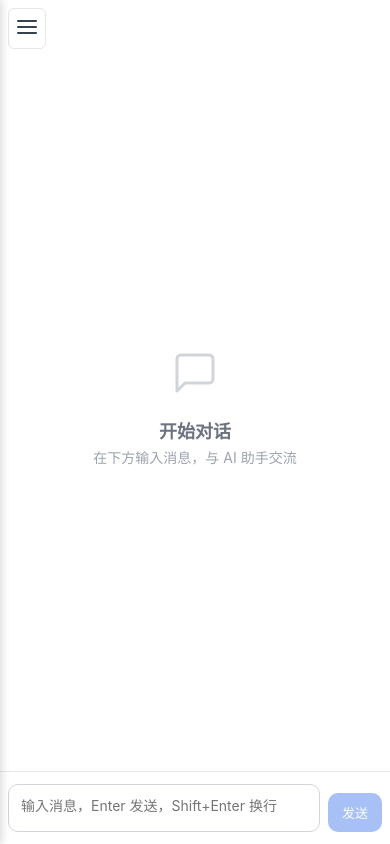
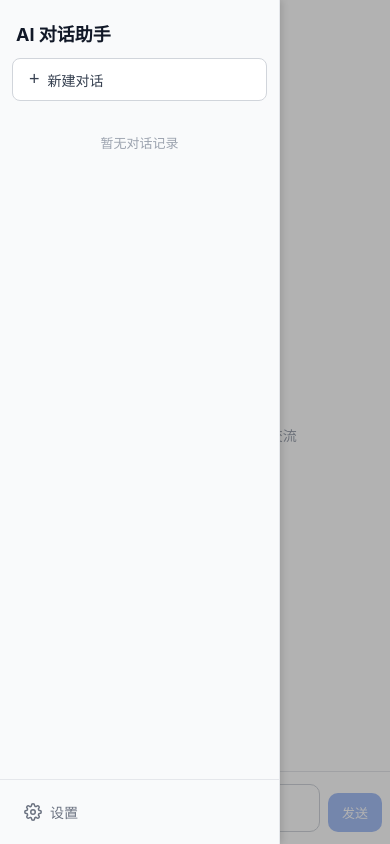
Before and after one commit to rational456/ai-chatbot, a Vue app: page / in a window 390 px wide. Built offline with nearby package versions, Linux system fonts and the light colour scheme.

Commit message:
feat: 桌面端侧边栏可收起

```diff
--- a/src/App.vue
+++ b/src/App.vue
@@ -2,7 +2,7 @@
 import { ref } from 'vue'
 import AppSidebar from '@/components/layout/AppSidebar.vue'
 
-const sidebarOpen = ref(false)
+const sidebarOpen = ref(true)
 
 const toggleSidebar = () => {
   sidebarOpen.value = !sidebarOpen.value
@@ -23,15 +23,18 @@ const closeSidebar = () => {
     />
 
     <!-- 侧边栏 -->
-    <aside class="sidebar" :class="{ open: sidebarOpen }">
-      <AppSidebar @close="closeSidebar" />
+    <aside class="sidebar" :class="{ open: sidebarOpen, closed: !sidebarOpen }">
+      <AppSidebar v-if="sidebarOpen" @close="closeSidebar" />
     </aside>
 
     <!-- 主区域 -->
     <main class="main-content">
-      <!-- 移动端汉堡按钮 -->
-      <button class="menu-btn" @click="toggleSidebar">
-        <svg width="24" height="24" viewBox="0 0 24 24" fill="none" stroke="currentColor" stroke-width="2" stroke-linecap="round" stroke-linejoin="round">
+      <!-- 收起/展开按钮 -->
+      <button class="toggle-btn" @click="toggleSidebar" :title="sidebarOpen ? '收起侧边栏' : '展开侧边栏'">
+        <svg v-if="sidebarOpen" width="20" height="20" viewBox="0 0 24 24" fill="none" stroke="currentColor" stroke-width="2" stroke-linecap="round" stroke-linejoin="round">
+          <path d="M11 19l-7-7 7-7M18 19l-7-7 7-7"/>
+        </svg>
+        <svg v-else width="20" height="20" viewBox="0 0 24 24" fill="none" stroke="currentColor" stroke-width="2" stroke-linecap="round" stroke-linejoin="round">
           <line x1="3" y1="6" x2="21" y2="6" />
           <line x1="3" y1="12" x2="21" y2="12" />
           <line x1="3" y1="18" x2="21" y2="18" />
@@ -65,7 +68,7 @@ html,body,#app {
   position: relative;
 }
 
-/* ===== 遮罩 ===== */
+/* ===== 遮罩（仅移动端） ===== */
 .overlay {
   display: none;
   position: fixed;
@@ -84,6 +87,14 @@ html,body,#app {
   flex-direction: column;
   border-right: 1px solid #e5e7eb;
   z-index: 100;
+  transition: width 0.2s, min-width 0.2s, opacity 0.2s;
+  overflow: hidden;
+}
+
+.sidebar.closed {
+  width: 0;
+  min-width: 0;
+  border-right: none;
 }
 
 /* ===== 主区域 ===== */
@@ -96,24 +107,29 @@ html,body,#app {
   position: relative;
 }
 
-/* ===== 汉堡按钮（默认隐藏） ===== */
-.menu-btn {
-  display: none;
+/* ===== 收起/展开按钮 ===== */
+.toggle-btn {
   position: absolute;
-  top: 8px;
-  left: 8px;
+  top: 12px;
+  left: 12px;
   z-index: 50;
   padding: 6px;
   border: 1px solid #e5e7eb;
   border-radius: 6px;
   background: #ffffff;
+  color: #6b7280;
+  cursor: pointer;
+  transition: background 0.15s;
+}
+
+.toggle-btn:hover {
+  background: #f3f4f6;
   color: #374151;
-  cursor: pointer;
 }
 
 /* ===== 平板 ===== */
 @media (max-width: 768px) {
-  .sidebar {
+  .sidebar:not(.closed) {
     width: 260px;
     min-width: 260px;
   }
@@ -121,10 +137,6 @@ html,body,#app {
 
 /* ===== 手机端 ===== */
 @media (max-width: 640px) {
-  .menu-btn {
-    display: block;
-  }
-
   .overlay {
     display: block;
   }
@@ -134,8 +146,8 @@ html,body,#app {
     top: 0;
     left: 0;
     bottom: 0;
-    width: 280px;
-    min-width: 280px;
+    width: 280px !important;
+    min-width: 280px !important;
     transform: translateX(-100%);
     transition: transform 0.25s ease;
     box-shadow: 2px 0 8px rgba(0, 0, 0, 0.15);
@@ -145,8 +157,15 @@ html,body,#app {
     transform: translateX(0);
   }
 
-  .main-content {
-    padding-top: 44px;
+  .sidebar.closed {
+    width: 0 !important;
+    min-width: 0 !important;
+    transform: translateX(-100%);
+  }
+
+  .toggle-btn {
+    top: 6px;
+    left: 6px;
   }
 }
 </style>
```
